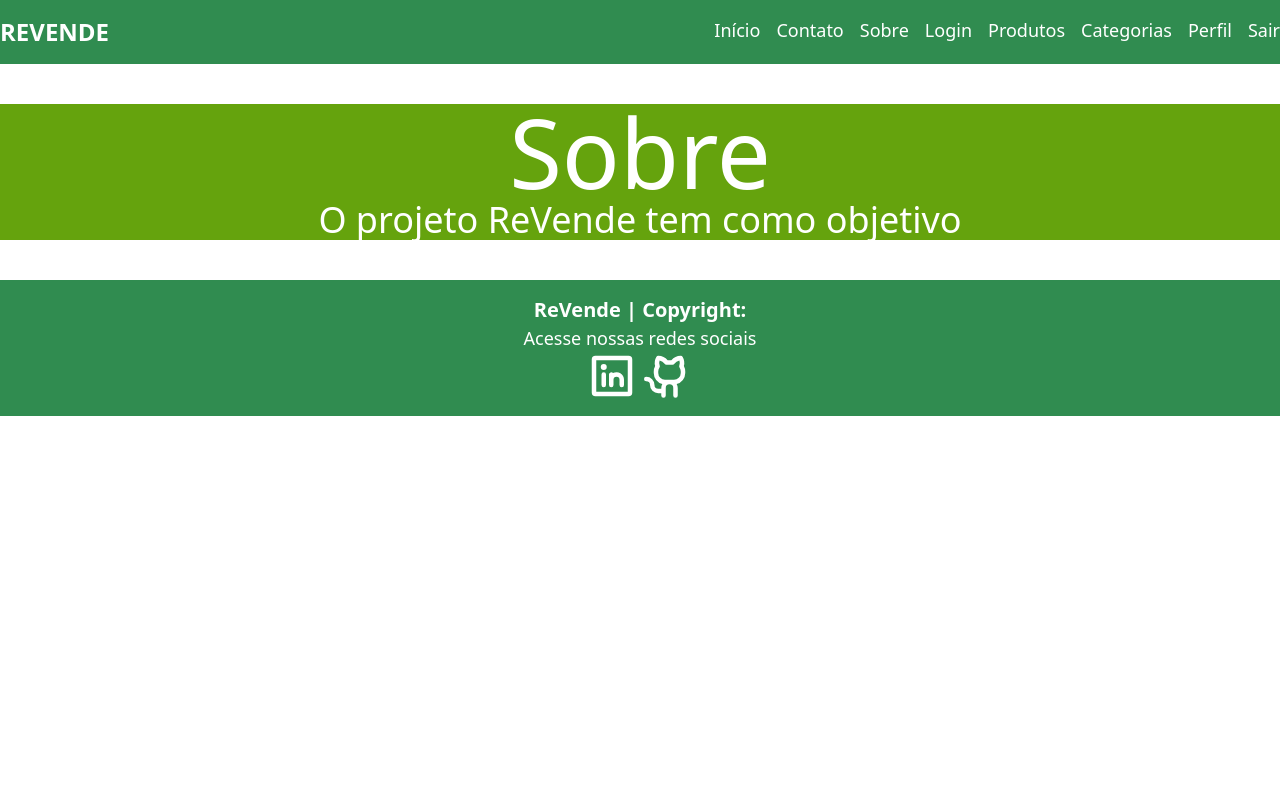
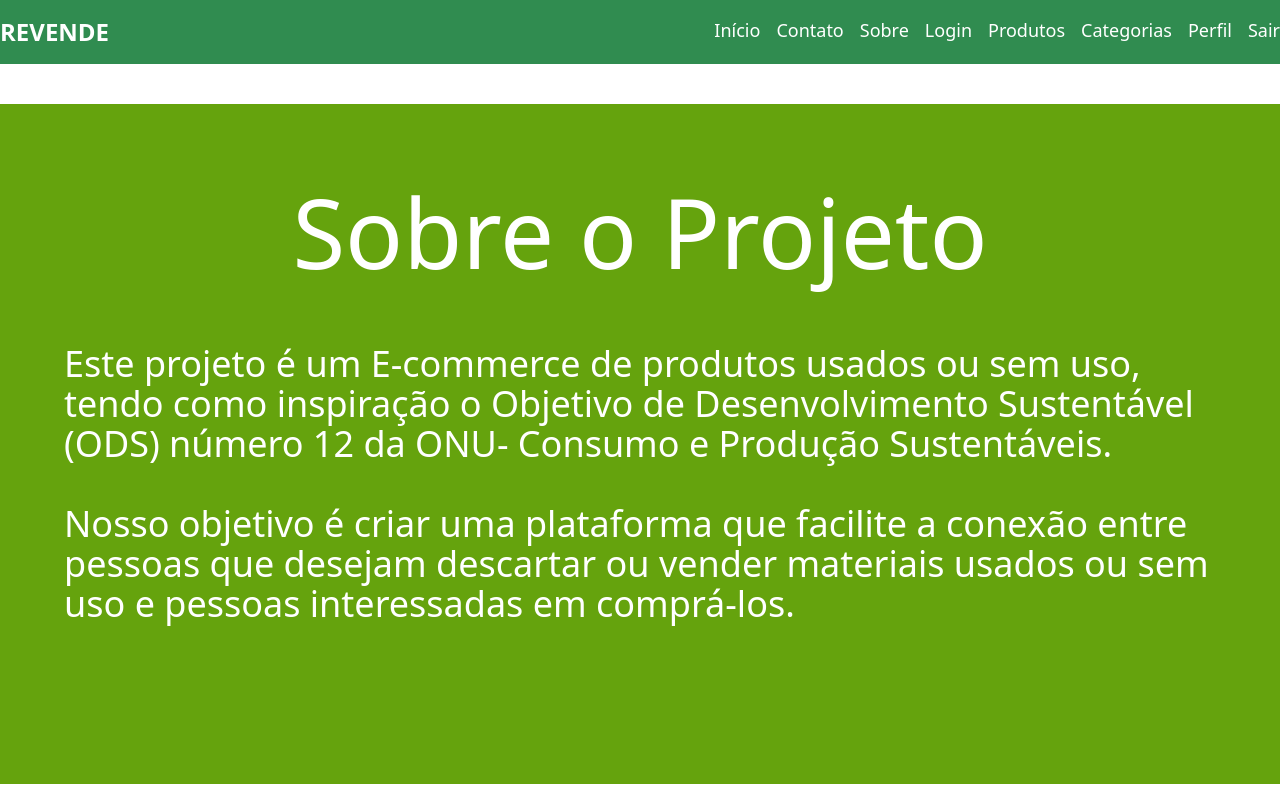
Before and after one commit to ecommerceGrupo03/ReVende-React, a React (Vite) app in the folder ReVende-React/: page /about in a window 1280 px wide. Shown: the top 800 px of the page. Built offline with nearby package versions, Linux system fonts and the light colour scheme.

Commit message:
Atualização da página Sobre

```diff
--- a/ReVende-React/src/pages/About/About.tsx
+++ b/ReVende-React/src/pages/About/About.tsx
@@ -2,9 +2,11 @@ const About = () => {
   return (
     <>
       <div className="my-10 flex content-center bg-lime-600 flex-col items-center justify-center">
-        <h1 className="text-8xl text-white">Sobre</h1>
+        <h1 className="text-8xl text-white mt-20">Sobre o Projeto</h1>
 
-        <h3 className="text-4xl text-white">O projeto ReVende tem como objetivo </h3>
+        <p className="text-4xl text-white mt-16 mx-16">Este projeto é um E-commerce de produtos usados ou sem uso, tendo como inspiração o Objetivo de Desenvolvimento Sustentável (ODS) número 12 da ONU- Consumo e Produção Sustentáveis.</p>
+
+        <p className="text-4xl text-white mt-10 mb-40 mx-16">Nosso objetivo é criar uma plataforma que facilite a conexão entre pessoas que desejam descartar ou vender materiais usados ou sem uso e pessoas interessadas em comprá-los.</p>
 
         <div className="grid justify-items-start text-2xl text-white">
 
```
